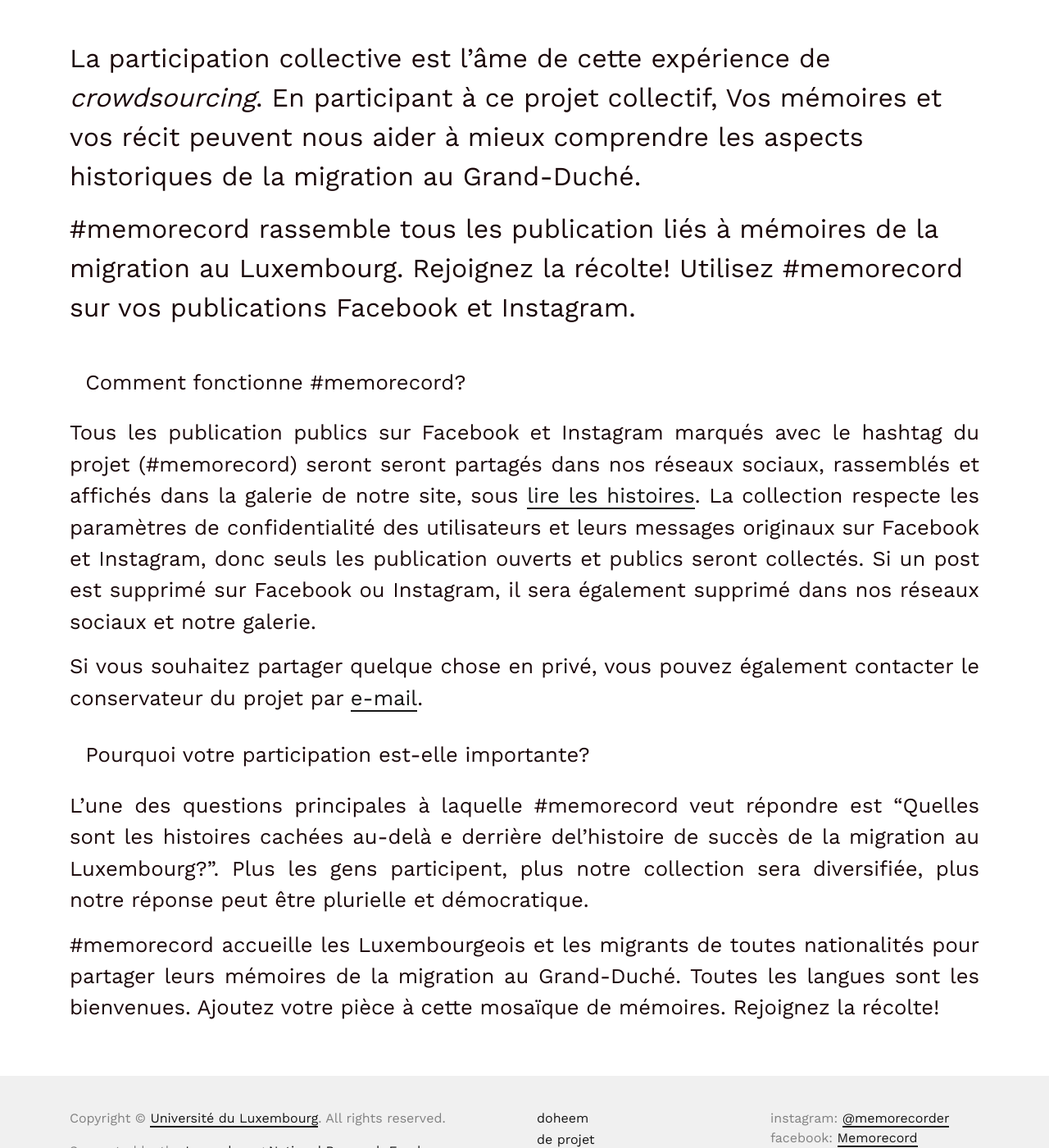
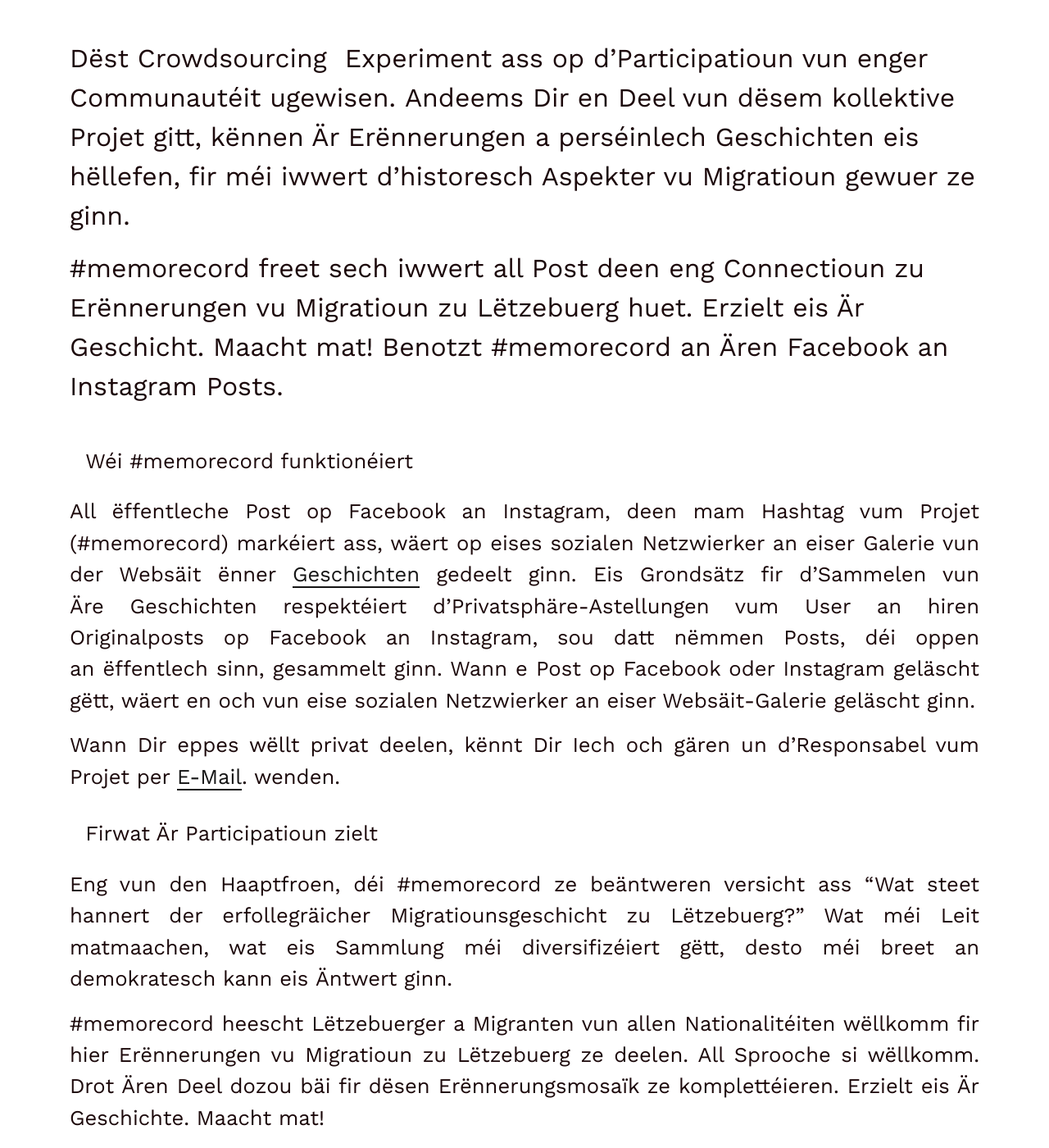
Before and after one commit to C2DH/memorecord, a Jekyll site: the page built from pages/take-part.lu.md, in a window 1280 px wide and 1400 px high, scrolled down 313 px. Shown: the whole window at 82% size. Built offline with Jekyll 4.4.1, drawn with Linux system fonts in a browser that asks for light colours.

Commit message:
update participer lu

```diff
--- a/pages/take-part.lu.md
+++ b/pages/take-part.lu.md
@@ -3,23 +3,24 @@ layout: page
 lang: lu
 permalink: /lu/take-part/
 link: /take-part/
-title: Participer
+title: Maach mat
 ---
 
-La participation collective est l'âme de cette expérience de *crowdsourcing*. En participant à ce projet collectif, Vos mémoires et vos récit peuvent nous aider à mieux comprendre les aspects historiques de la migration au Grand-Duché.
+Dëst Crowdsourcing  Experiment ass op d’Participatioun vun enger Communautéit ugewisen. Andeems Dir en Deel vun dësem kollektive Projet gitt, kënnen Är Erënnerungen a perséinlech Geschichten eis hëllefen, fir méi iwwert d’historesch Aspekter vu Migratioun gewuer ze ginn.
 
-#memorecord rassemble tous les publication liés à mémoires de la migration au Luxembourg. Rejoignez la récolte! Utilisez #memorecord sur vos publications Facebook et Instagram.
+#memorecord freet sech iwwert all Post deen eng Connectioun zu Erënnerungen vu Migratioun zu Lëtzebuerg huet. Erzielt eis Är Geschicht. Maacht mat! Benotzt #memorecord an Ären Facebook an Instagram Posts.
+
 
 <!-- more -->
 
-# Comment fonctionne #memorecord?
+# Wéi #memorecord funktionéiert
 
-Tous les publication publics sur Facebook et Instagram marqués avec le hashtag du projet (#memorecord) seront seront partagés dans nos réseaux sociaux, rassemblés et affichés dans la galerie de notre site, sous [lire les histoires](https://c2dh.github.io/memorecord/stories/). La collection respecte les paramètres de confidentialité des utilisateurs et leurs messages originaux sur Facebook et Instagram, donc seuls les publication ouverts et publics seront collectés. Si un post est supprimé sur Facebook ou Instagram, il sera également supprimé dans nos réseaux sociaux et notre galerie.
+All ëffentleche Post op Facebook an Instagram, deen mam Hashtag vum Projet (#memorecord) markéiert ass, wäert op eises sozialen Netzwierker an eiser Galerie vun der Websäit ënner [Geschichten](https://memorecord.uni.lu/lu/stories/) gedeelt ginn. Eis Grondsätz fir d’Sammelen vun Äre Geschichten respektéiert d’Privatsphäre-Astellungen vum User an hiren Originalposts op Facebook an Instagram, sou datt nëmmen Posts, déi oppen an ëffentlech sinn, gesammelt ginn. Wann e Post op Facebook oder Instagram geläscht gëtt, wäert en och vun eise sozialen Netzwierker an eiser Websäit-Galerie geläscht ginn.
 
-Si vous souhaitez partager quelque chose en privé, vous pouvez également contacter le conservateur du projet par [e-mail](mailto: anita.lucchesi@uni.lu).
+Wann Dir eppes wëllt privat deelen, kënnt Dir Iech och gären un d’Responsabel vum Projet per [E-Mail](mailto:memorecord@uni.lu). wenden.
 
-# Pourquoi votre participation est-elle importante?
+# Firwat Är Participatioun zielt
 
-L'une des questions principales à laquelle #memorecord veut répondre est "Quelles sont les histoires cachées au-delà e derrière del'histoire de succès de la migration au Luxembourg?". Plus les gens participent, plus notre collection sera diversifiée, plus notre réponse peut être plurielle et démocratique.
+Eng vun den Haaptfroen, déi #memorecord ze beäntweren versicht ass “Wat steet hannert der erfollegräicher Migratiounsgeschicht zu Lëtzebuerg?” Wat méi Leit matmaachen, wat eis Sammlung méi diversifizéiert gëtt, desto méi breet an demokratesch kann eis Äntwert ginn.
 
-#memorecord accueille les Luxembourgeois et les migrants de toutes nationalités pour partager leurs mémoires de la migration au Grand-Duché. Toutes les langues sont les bienvenues. Ajoutez votre pièce à cette mosaïque de mémoires. Rejoignez la récolte!
+#memorecord heescht Lëtzebuerger a Migranten vun allen Nationalitéiten wëllkomm fir hier Erënnerungen vu Migratioun zu Lëtzebuerg ze deelen. All Sprooche si wëllkomm. Drot Ären Deel dozou bäi fir dësen Erënnerungsmosaïk ze komplettéieren. Erzielt eis Är Geschichte. Maacht mat!
```
